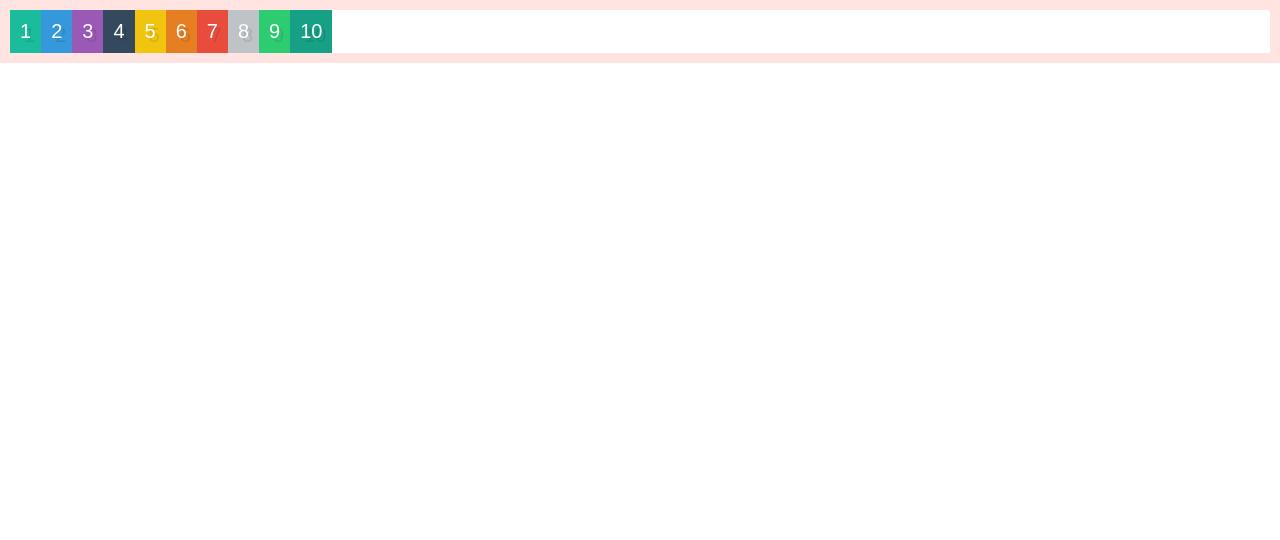
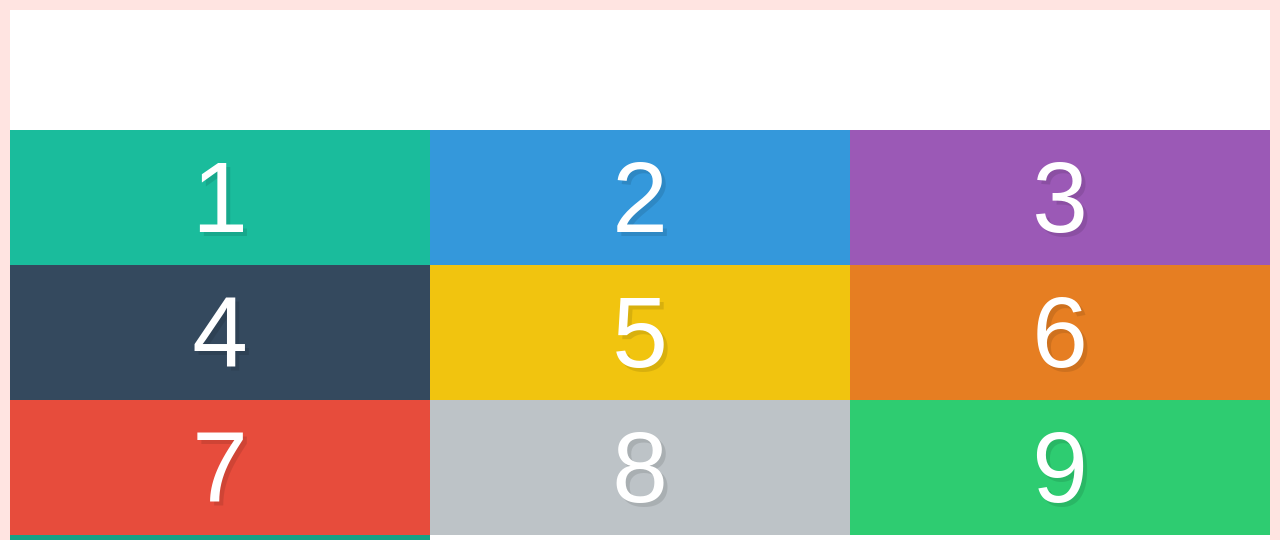
Before and after one commit to TianaJohnson/flex_box, a plain HTML site: page index.html in a window 1280 px wide. Shown: the top 540 px of the page. Drawn offline with Linux system fonts and the light colour scheme.

Commit message:
aligne-content

```diff
--- a/flex.css
+++ b/flex.css
@@ -12,7 +12,7 @@ input[type=reset],input[type=submit]{-webkit-appearance:button;cursor:pointer;}b
 
 .box {
     color: white;
-    font-size: 20px;
+    font-size: 100px;
     text-align: center;
     text-shadow: 4px 4px 0 rgba(0,0,0,0.1);
     padding: 10px;
@@ -33,7 +33,17 @@ input[type=reset],input[type=submit]{-webkit-appearance:button;cursor:pointer;}b
 .container {
     display: flex;
     border: 10px solid mistyrose;
+    /* justify-content: space-between; */
+    height: 100vh;
+    flex-wrap: wrap;
+    align-content: center;
 }
+
+.box {
+    width: 33.333%;
+}
+
+
 
 
 
```
